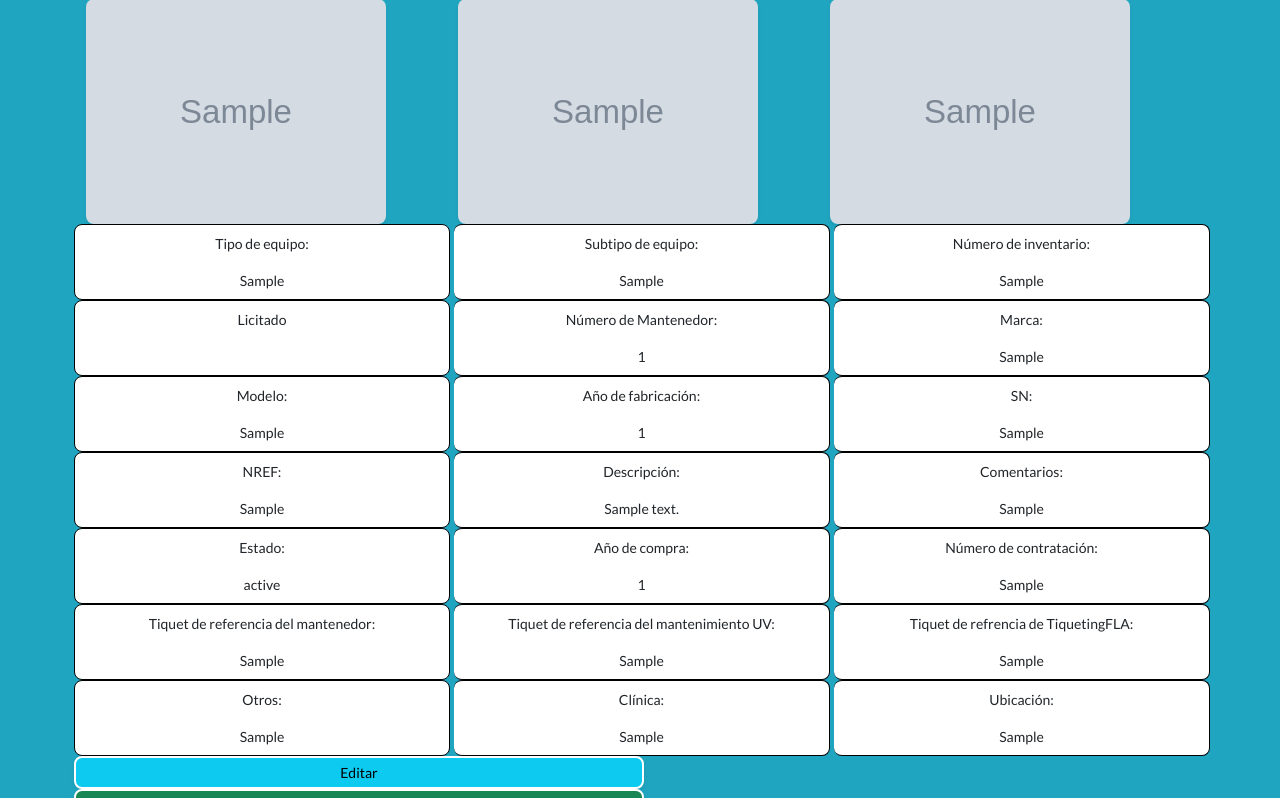
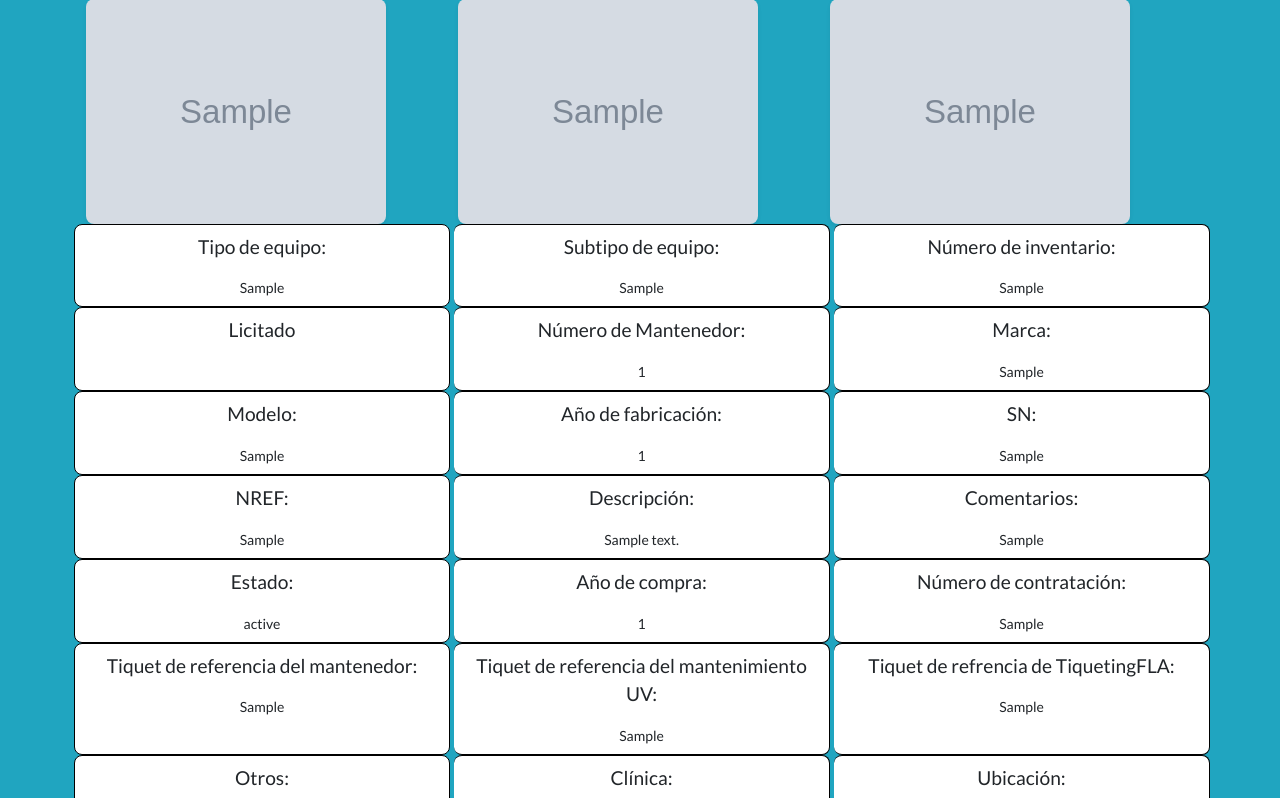
Before and after one commit to LazaroBC/inventarioAlmacen, a Django app: page /mostrarProducto/1 in a window 1280 px wide. Shown: the part 371-1169 px from the top of the page. Run offline with Django 4.2, Linux system fonts and the light colour scheme; tables that the repository leaves empty hold one stand-in row (values such as "Sample post"); grey boxes marked "Sample" are stand-in pictures.

```diff
--- a/almacen/static/css/estilos.css
+++ b/almacen/static/css/estilos.css
@@ -52,3 +52,11 @@
     background: radial-gradient(circle farthest-corner at 10% 20%, rgba(255,94,247,1)17.8, rgba(2,245,255,1)100.2%);
     transition: 0.5s;
 }
+
+.mostrar{
+    font-size: 200px;
+    font-weight: bold;
+    color: #fff;
+    text-align: center;
+    margin-top: 10px;
+}
--- a/almacen/templates/paginas/productos/mostrarProducto.html
+++ b/almacen/templates/paginas/productos/mostrarProducto.html
@@ -53,16 +53,16 @@
   {% for p in producto.values %}
   <ul class="list-group list-group list-group-horizontal">
     <li class="list-group-item flex-fill ms-1 rounded-3 " style="width: 33.33%;">
-      <p class="font-weight-bold">Tipo de equipo:</p>
+      <p class="font-weight-bold" style="font-size: 1.2rem;">Tipo de equipo:</p>
       <span>{{ p.tipoEquipo }}</span>
     </li>
     <li class="list-group-item flex-fill ms-1 rounded-3 " style="width: 33.33%;">
-      <p class="font-weight-bold">Subtipo de equipo:</p>
+      <p class="font-weight-bold" style="font-size: 1.2rem;">Subtipo de equipo:</p>
       <span>{{ p.subtipoEquipo }}</span>
 
     </li>
     <li class="list-group-item flex-fill ms-1 rounded-3 " style="width: 33.33%;">
-      <p>Número de inventario:</p>
+      <p class="font-weight-bold" style="font-size: 1.2rem;">Número de inventario:</p>
       <span class="font-weight-bold">{{ p.numeroInventario }}</span>
 
     </li>
@@ -70,92 +70,92 @@
   <ul class="list-group list-group list-group-horizontal">
     <li class="list-group-item flex-fill ms-1 rounded-3 " style="width: 33.33%;">
       {% if p.mantenimientoLicitado %}
-      <p>Licitado</p>
+      <p class="font-weight-bold" style="font-size: 1.2rem;">Licitado</p>
       {% else %}
-      <p>No licitado</p>
+      <p class="font-weight-bold" style="font-size: 1.2rem;">No licitado</p>
       {% endif %}
     </li>
     <li class="list-group-item flex-fill ms-1 rounded-3 " style="width: 33.33%;">
-      <p>Número de Mantenedor:</p>
+      <p class="font-weight-bold" style="font-size: 1.2rem;">Número de Mantenedor:</p>
       <span>{{p.numeroMantenedor}}</span>
     </li>
     <li class="list-group-item flex-fill ms-1 rounded-3 " style="width: 33.33%;">
-      <p>Marca:</p>
+      <p class="font-weight-bold" style="font-size: 1.2rem;">Marca:</p>
       <span>{{p.marca}}</span>
     </li>
   </ul>
   <ul class="list-group list-group list-group-horizontal">
     <li class="list-group-item flex-fill ms-1 rounded-3 " style="width: 33.33%;">
-      <p>Modelo:</p>
+      <p class="font-weight-bold" style="font-size: 1.2rem;">Modelo:</p>
       <span>{{p.modelo}}</span>
     </li>
     <li class="list-group-item flex-fill ms-1 rounded-3 " style="width: 33.33%;">
-      <p>Año de fabricación:</p>
+      <p class="font-weight-bold" style="font-size: 1.2rem;">Año de fabricación:</p>
       <span>{{p.anyoFabricacion}}</span>
     </li>
     <li class="list-group-item flex-fill ms-1 rounded-3 " style="width: 33.33%;">
-      <p>SN:</p>
+      <p class="font-weight-bold" style="font-size: 1.2rem;">SN:</p>
       <span>{{p.sn}}</span>
     </li>
   </ul>
   <ul class="list-group list-group list-group-horizontal">
     <li class="list-group-item flex-fill ms-1 rounded-3 " style="width: 33.33%;">
-      <p>NREF:</p>
+      <p class="font-weight-bold" style="font-size: 1.2rem;">NREF:</p>
       <span>{{p.nref}}</span>
     </li>
     <li class="list-group-item flex-fill ms-1 rounded-3 " style="width: 33.33%;">
-      <p>Descripción:</p>
+      <p class="font-weight-bold" style="font-size: 1.2rem;">Descripción:</p>
       <span>{{p.descripcion}}</span>
     </li>
     <li class="list-group-item flex-fill ms-1 rounded-3 " style="width: 33.33%;">
-      <p>Comentarios:</p>
+      <p class="font-weight-bold" style="font-size: 1.2rem;">Comentarios:</p>
       <span>{{p.comentarios}}</span>
     </li>
   </ul>
   <ul class="list-group list-group list-group-horizontal">
     <li class="list-group-item flex-fill ms-1 rounded-3 " style="width: 33.33%;">
-      <p>Estado:</p>
+      <p class="font-weight-bold" style="font-size: 1.2rem;">Estado:</p>
       <span>{{p.estado}}</span>
     </li>
     <li class="list-group-item flex-fill ms-1 rounded-3 " style="width: 33.33%;">
-      <p>Año de compra:</p>
+      <p class="font-weight-bold" style="font-size: 1.2rem;">Año de compra:</p>
       <span>{{p.anyoCompra}}</span>
     </li>
     <li class="list-group-item flex-fill ms-1 rounded-3 " style="width: 33.33%;">
-      <p>Número de contratación:</p>
+      <p class="font-weight-bold" style="font-size: 1.2rem;">Número de contratación:</p>
       </span>{{p.numExpContratacion}}</span>
     </li>
 
   </ul>
   <ul class="list-group list-group list-group-horizontal">
     <li class="list-group-item flex-fill ms-1 rounded-3 " style="width: 33.33%;">
-      <p>Tiquet de referencia del mantenedor:</p>
+      <p class="font-weight-bold" style="font-size: 1.2rem;">Tiquet de referencia del mantenedor:</p>
       <span>{{p.tiquetsReferenciaMantenedor}}</span>
 
     </li>
     <li class="list-group-item flex-fill ms-1 rounded-3 " style="width: 33.33%;">
-      <p>Tiquet de referencia del mantenimiento UV:</p>
+      <p class="font-weight-bold" style="font-size: 1.2rem;">Tiquet de referencia del mantenimiento UV:</p>
       <span>{{p.tiquetsReferenciaMantUV}}</span>
 
     </li>
     <li class="list-group-item flex-fill ms-1 rounded-3 " style="width: 33.33%;">
-      <p>Tiquet de refrencia de TiquetingFLA:</p>
+      <p class="font-weight-bold" style="font-size: 1.2rem;">Tiquet de refrencia de TiquetingFLA:</p>
       <span>{{p.tiquetsRefTiquetingFLA}}</span>
 
     </li>
   </ul>
   <ul class="list-group list-group list-group-horizontal">
     <li class="list-group-item flex-fill ms-1 rounded-3 " style="width: 33.33%;">
-      <p>Otros:</p>
+      <p class="font-weight-bold" style="font-size: 1.2rem;">Otros:</p>
       <span>{{p.otros}}</span>
     </li>
     <li class="list-group-item flex-fill ms-1 rounded-3 " style="width: 33.33%;">
-      <p>Clínica:</p>
+      <p class="font-weight-bold" style="font-size: 1.2rem;">Clínica:</p>
       <span>{{p.clinica}}</span>
 
     </li>
     <li class="list-group-item flex-fill ms-1 rounded-3 " style="width: 33.33%;">
-      <p>Ubicación:</p>
+      <p class="font-weight-bold" style="font-size: 1.2rem;">Ubicación:</p>
       <span>{{p.ubicacion}}</span>
 
     </li>
@@ -163,12 +163,15 @@
   {% endfor %}
 
 </div>
-{% for p in producto.values %}
-<a name="editar" style="width: 50%;" id="editar" href="{% url 'editarProducto' p.id %}" class="btn btn-info btn-sm ms-1 rounded-3 shadow-sm border-2 border-white mx-auto"
-                                role="button">Editar</a>
-{% endfor %}
-<a name="cancelar" style="width: 50%;" id="cancelar" href="{% url 'listaProductos' %}" class="btn btn-success btn-sm ms-1 rounded-3 shadow-sm border-2 border-white mx-auto"
-                                role="button">Cancelar</a>
+<div style="text-align: center;">
+  {% for p in producto.values %}
+  <a name="editar" style="width: 50%;" id="editar" href="{% url 'editarProducto' p.id %}"
+    class="btn btn-info btn-sm ms-1 rounded-3 shadow-sm border-2 border-white mx-auto"
+    role="button" style="display: inline-block;">Editar</a>
+  {% endfor %}
+  <a name="cancelar" style="width: 50%;" id="cancelar" href="{% url 'listaProductos' %}"
+    class="btn btn-success btn-sm ms-1 rounded-3 shadow-sm border-2 border-white mx-auto"
+    role="button" style="display: inline-block;">Cancelar</a>
 </div>
-
+</div>
 {% endblock %}
```
Also changed, not shown: 1 other file.
